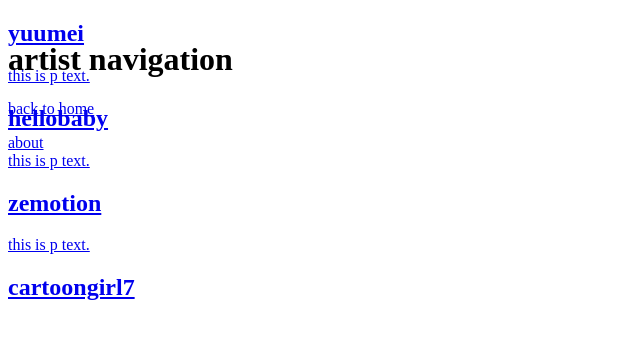
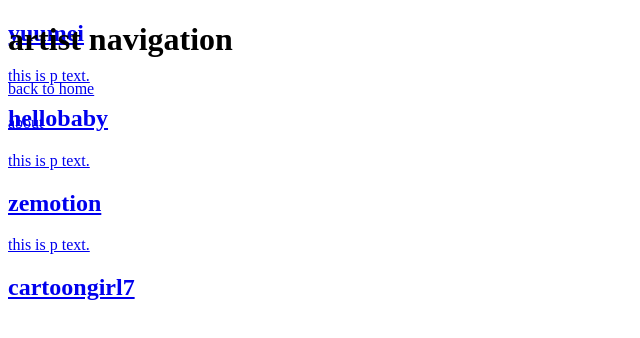
Before and after one commit to the-chenperor/gallery, a plain HTML site: page artist_nav.html in a window 1280 px wide. Shown: the whole page, without its empty margins (0-640 px from the left). Drawn offline with nearby package versions, Linux system fonts and the light colour scheme.

Commit message:
push to chen branch

```diff
--- a/css/artist_nav.css
+++ b/css/artist_nav.css
@@ -1,4 +1,6 @@
 .header{
   position: fixed;
-
+  top: 0px;
+  width: 100%;
+  height: 140px;
 }
```
